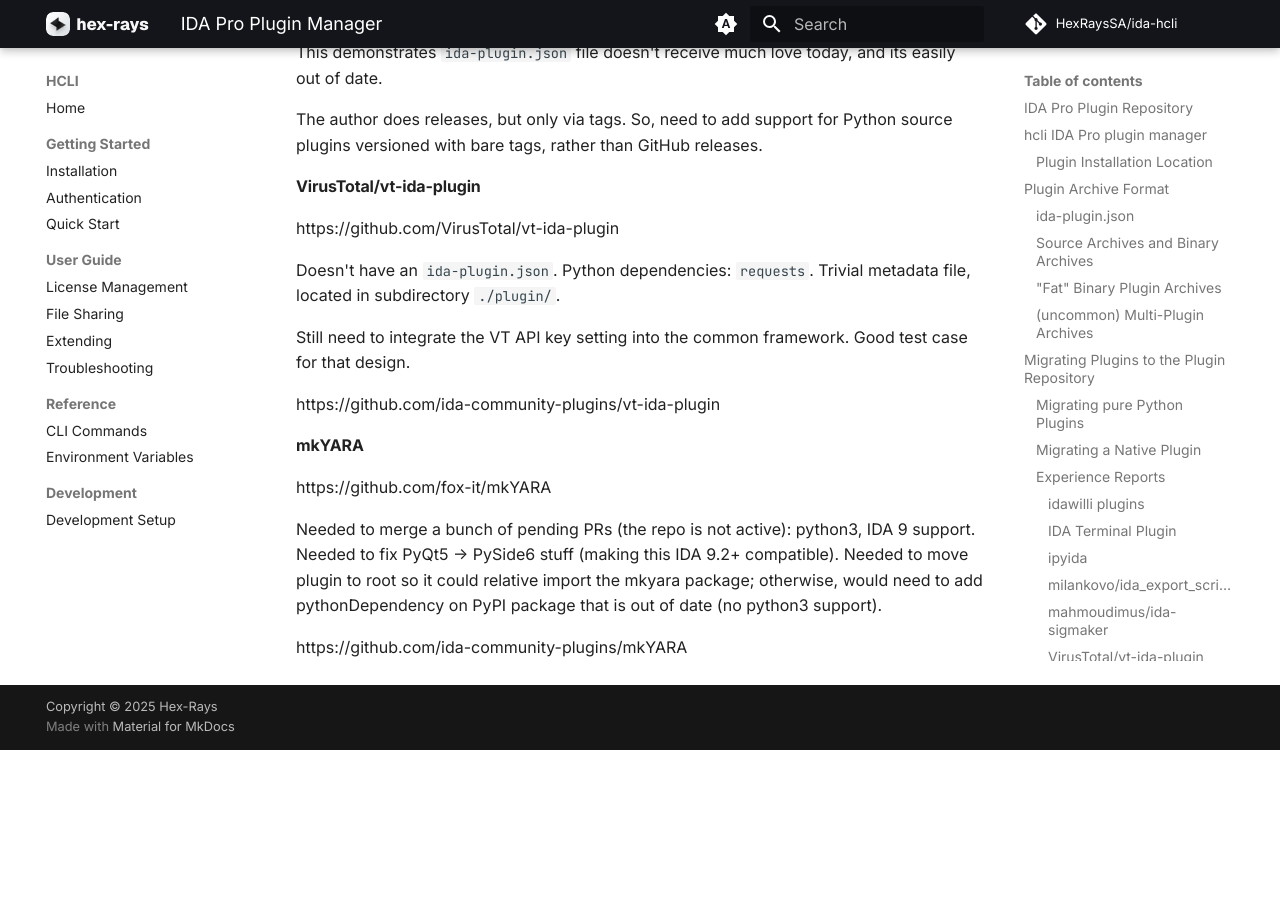
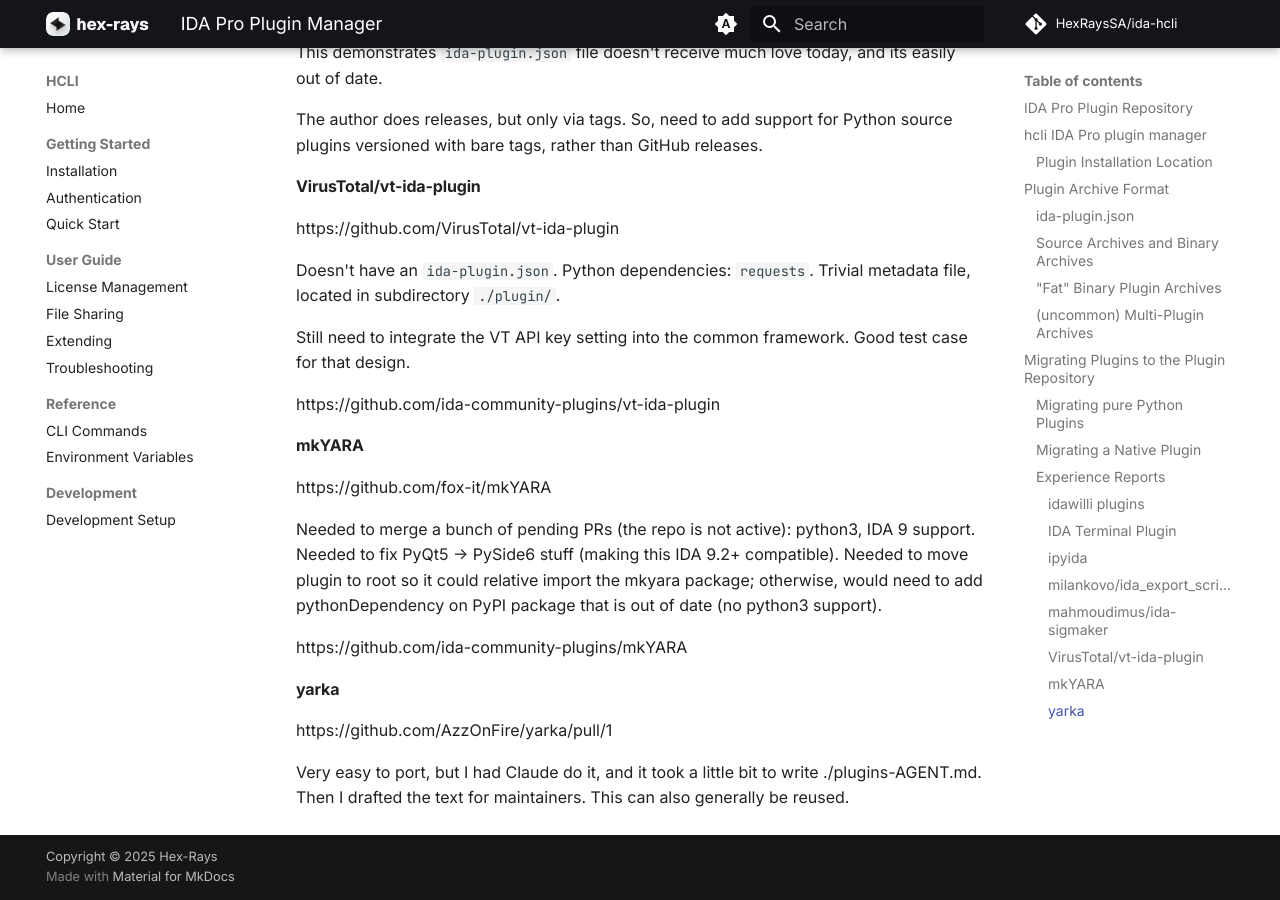
Before and after one commit to HexRaysSA/ida-hcli, an MkDocs documentation site: the page built from docs/reference/plugins.md, in a window 1280 px wide and 900 px high, scrolled down 9304 px. Built offline with MkDocs 1.6.1 and Material for MkDocs 9.7.7, drawn with Linux system fonts in a browser that asks for light colours; comment, search, counter and statistics services are not loaded; before the commit the page ends 10054 px from its top, so only the background shows below that.

Commit message:
plugins: add entries to known repos

```diff
--- a/docs/reference/plugins.md
+++ b/docs/reference/plugins.md
@@ -458,3 +458,11 @@
  otherwise, would need to add pythonDependency on PyPI package that is out of date (no python3 support).
 
 https://github.com/ida-community-plugins/mkYARA
+
+
+#### yarka
+
+https://github.com/AzzOnFire/yarka/pull/1
+
+Very easy to port, but I had Claude do it, and it took a little bit to write ./plugins-AGENT.md.
+Then I drafted the text for maintainers. This can also generally be reused.
```
Also changed, not shown: 1 other file.
